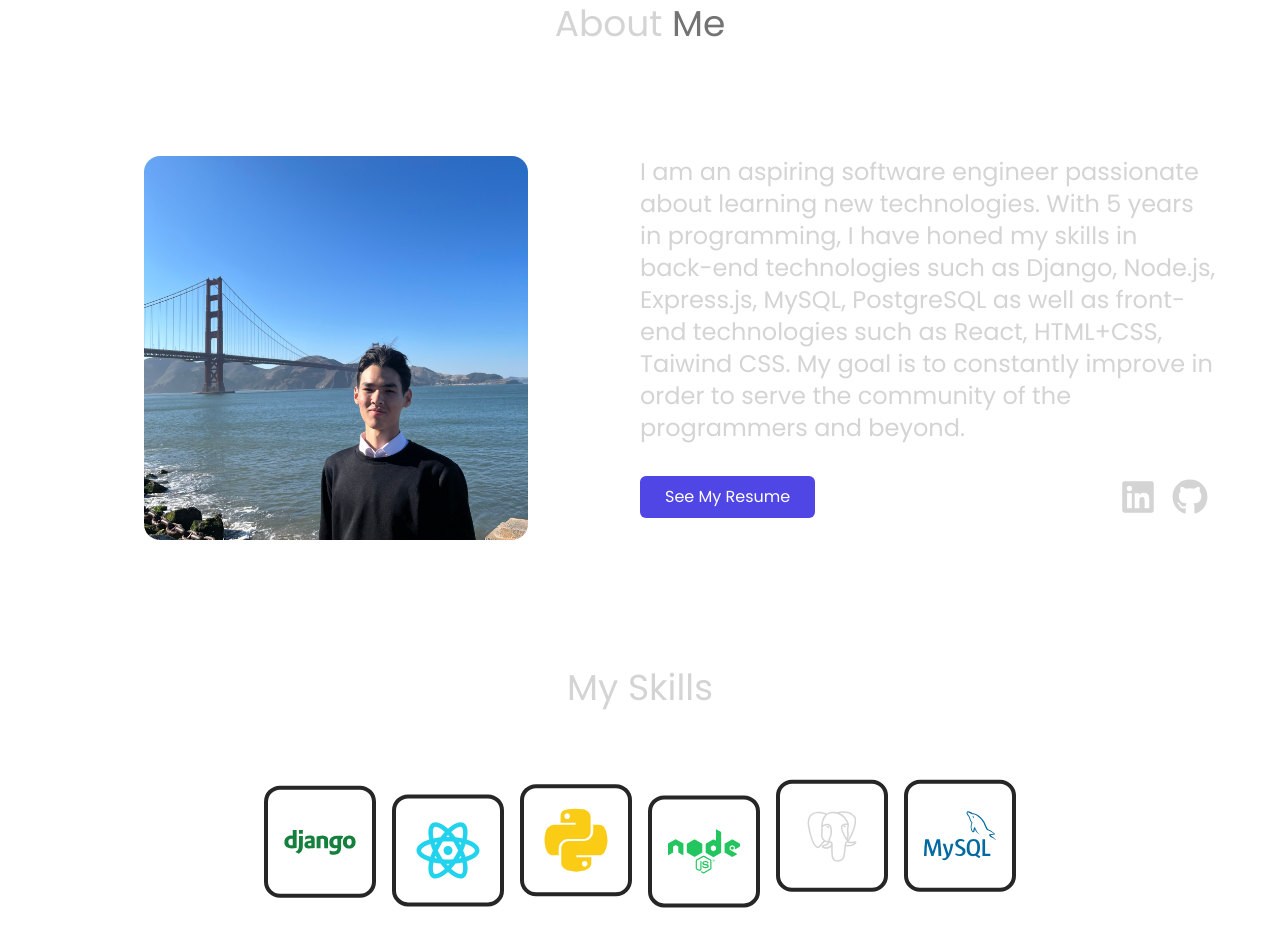
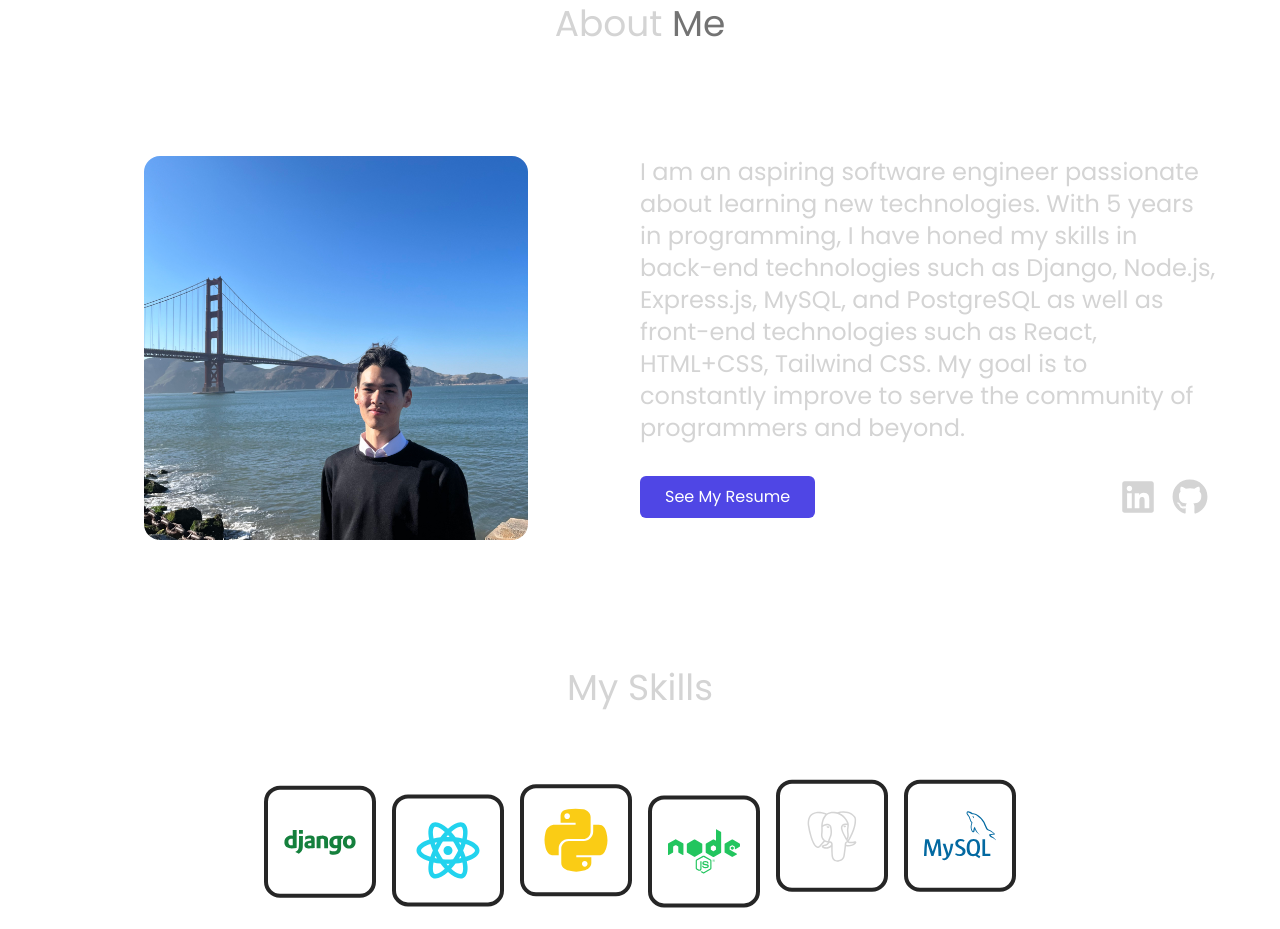
Before and after one commit to islamborghini/Portfolio, a React (Vite) app: page / in a window 1280 px wide. Shown: the part 1080-2009 px from the top of the page. Built offline with nearby package versions, Linux system fonts and the light colour scheme; the HTML template or start-up script is replaced by a standard one.

Commit message:
Changed the Hero

```diff
--- a/src/constants/index.js
+++ b/src/constants/index.js
@@ -3,7 +3,7 @@ import project2 from "/assets/projects/project-2.png";
 import project3 from "/assets/projects/project-3.png";
 import project4 from "/assets/projects/project-4.png";
 
-export const HERO_CONTENT = `I am an aspiring software engineer passionate about learning new technologies. With 5 years in programming, I have honed my skills in back-end technologies such as Django, Node.js, Express.js, MySQL, PostgreSQL as well as front-end technologies such as React, HTML+CSS, Taiwind CSS. My goal is to constantly improve in order to serve the community of the programmers and beyond.`;
+export const HERO_CONTENT = `I am an aspiring software engineer passionate about learning new technologies. With 5 years in programming, I have honed my skills in back-end technologies such as Django, Node.js, Express.js, MySQL, and PostgreSQL as well as front-end technologies such as React, HTML+CSS, Tailwind CSS. My goal is to constantly improve to serve the community of programmers and beyond.`;
 
 export const ABOUT_TEXT = HERO_CONTENT
 
```
